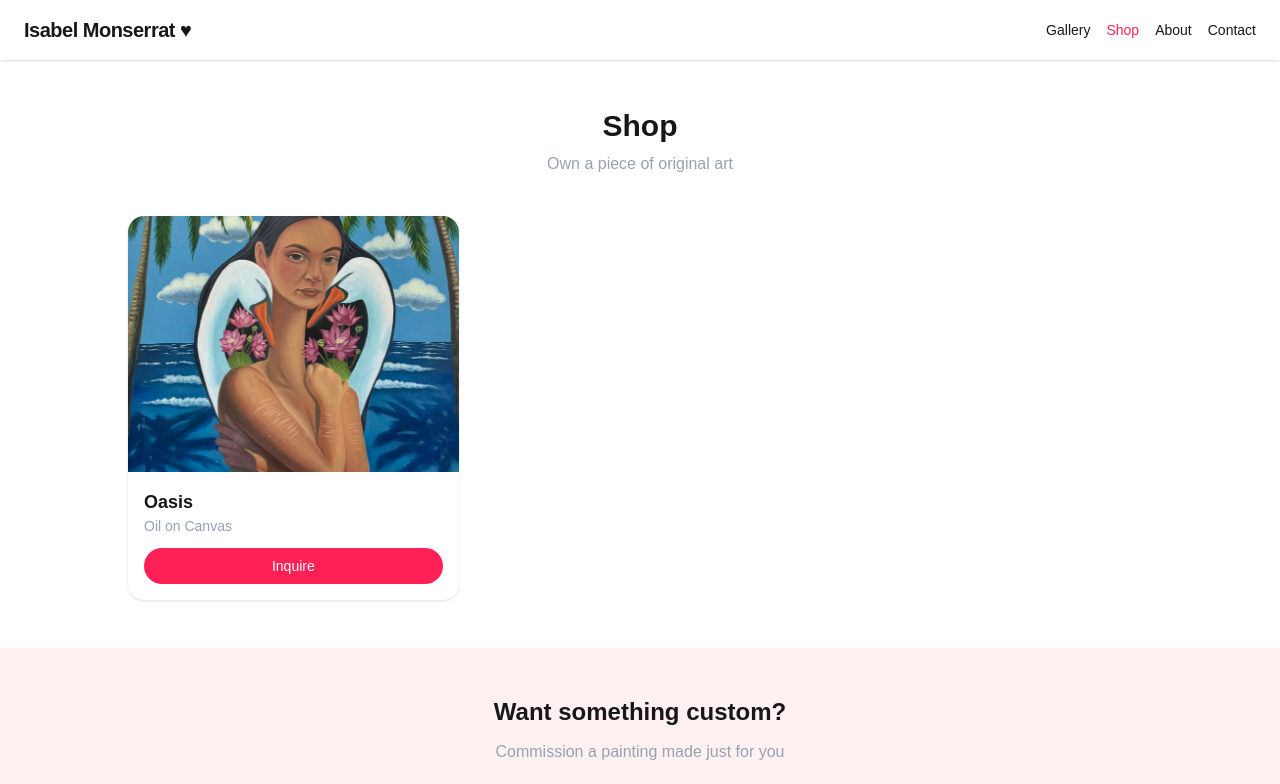
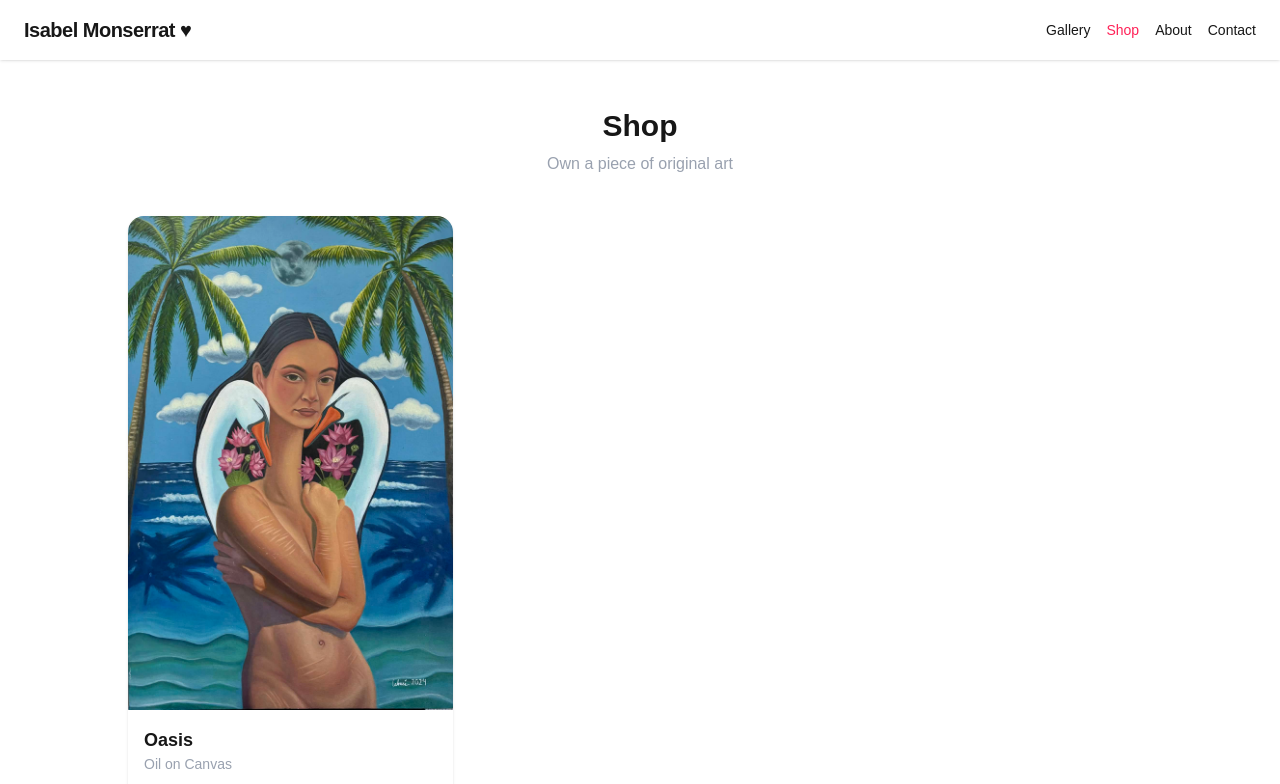
Before and after one commit to emaniebo420/isabel-monserrat-art, a Next.js app: page /shop in a window 1280 px wide. Shown: the top 784 px of the page. Built offline with nearby package versions, Linux system fonts and the light colour scheme.

Commit message:
added 404 page, fixed shop button and image display

```diff
--- /dev/null
+++ b/app/not-found.js
@@ -0,0 +1,21 @@
+import Link from 'next/link';
+import Navbar from '@/components/Navbar';
+import Footer from '@/components/Footer';
+
+export default function NotFound() {
+  return (
+    <main className="min-h-screen bg-white">
+      <Navbar />
+      <section className="flex flex-col items-center justify-center text-center py-32 px-6">
+        <p className="text-8xl mb-6">🎨</p>
+        <h1 className="text-4xl font-bold mb-4">Page Not Found</h1>
+        <p className="text-gray-400 mb-8">Looks like this canvas is empty!</p>
+        <Link href="/"
+          className="bg-rose-500 text-white px-8 py-3 rounded-full hover:bg-rose-600 transition font-medium">
+          Back to Home
+        </Link>
+      </section>
+      <Footer />
+    </main>
+  );
+}
--- a/app/shop/page.js
+++ b/app/shop/page.js
@@ -13,14 +13,14 @@ export default function Shop() {
       <section className="px-6 py-12">
         <h2 className="text-3xl font-bold text-center mb-2">Shop</h2>
         <p className="text-center text-gray-400 mb-10">Own a piece of original art</p>
-        <div className="grid grid-cols-2 md:grid-cols-3 gap-4 max-w-5xl mx-auto">
+        <div className="grid grid-cols-1 md:grid-cols-2 lg:grid-cols-3 gap-6 max-w-5xl mx-auto">
           {available.map((product) => (
             <div key={product.id}
               className="bg-white rounded-2xl overflow-hidden shadow-sm hover:shadow-lg transition cursor-pointer">
               <img
                 src={product.image}
                 alt={product.title}
-                className="w-full h-48 md:h-64 object-cover"
+                className="w-full object-contain bg-gray-50"
               />
               <div className="p-3 md:p-4">
                 <h3 className="font-semibold text-sm md:text-lg">{product.title}</h3>
```
